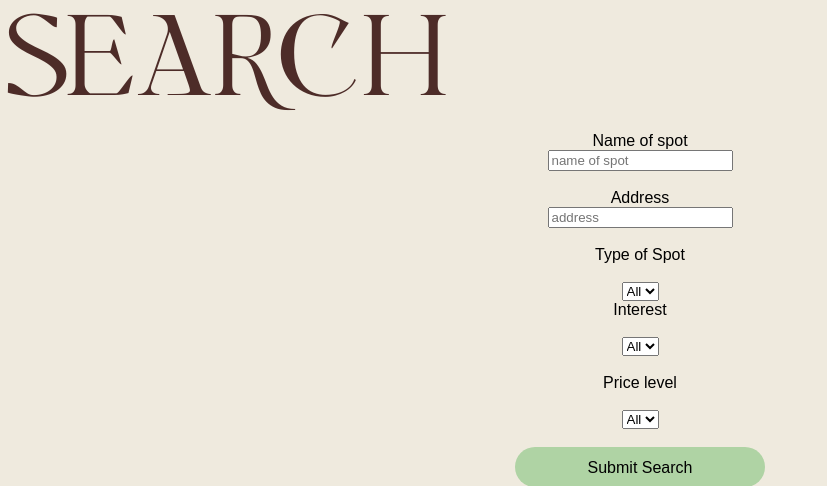
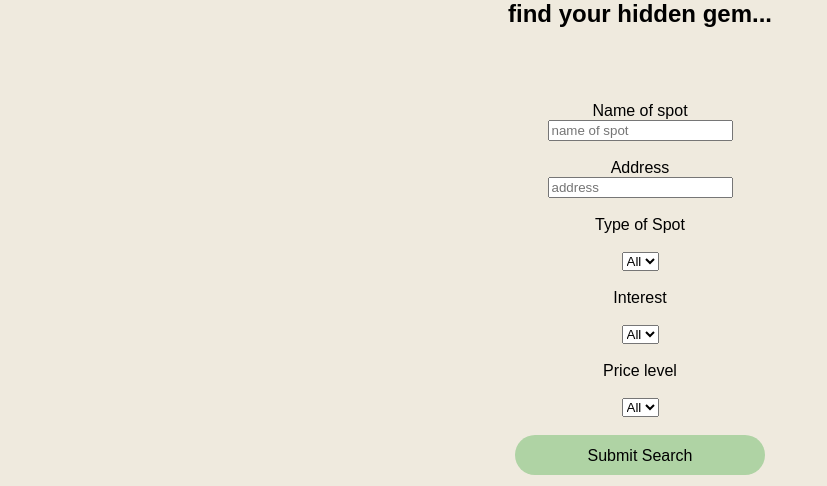
Before and after one commit to tiluuta/LAspots, a PHP site: page /search-spots.php in a window 1280 px wide. Shown: the top 486 px of the page, without its empty margins (0-827 px from the left). Run offline with PHP 8.4, Linux system fonts and the light colour scheme; data that the repository does not hold is empty.

Commit message:
Update search-spots.php

```diff
--- a/search-spots.php
+++ b/search-spots.php
@@ -28,9 +28,10 @@ if($mysql->connect_errno) {
 
 
 <div>
-    <h1>SEARCH</h1>
+    <h2 style="text-align:center;">find your hidden gem...</h2>
+    <br><br>
     <form class = "formcontainer" align="center" action="results-spots.php">
-        <div class="formtitles">Name of spot</div><input type="text" name="name" placeholder="name of spot">
+        <br><div class="formtitles">Name of spot</div><input type="text" name="name" placeholder="name of spot">
         <br><br>
         <div class="formtitles">Address</div><input type="text" name="address" placeholder="address">
         <br><br>
@@ -54,7 +55,7 @@ if($mysql->connect_errno) {
             }
             ?>
         </select>
-        <br>
+        <br><br>
         <div class="formtitles">Interest</div>
         <br>
         <select name="interest">
@@ -95,13 +96,17 @@ if($mysql->connect_errno) {
                 echo "<option>" . $currentrow['price'] . "</option>";
             }
             ?>
+
         </select>
         <br><br>
+
         <button type="submit" class="round-button green">Submit Search</button>
+
+<!--        <input method="POST" type="submit" value="Submit Search" style="background-color: #AFD3A4">-->
+
     </form>
-</div>
-
-
+    </div>
 
 </body>
+
 </html>
```
